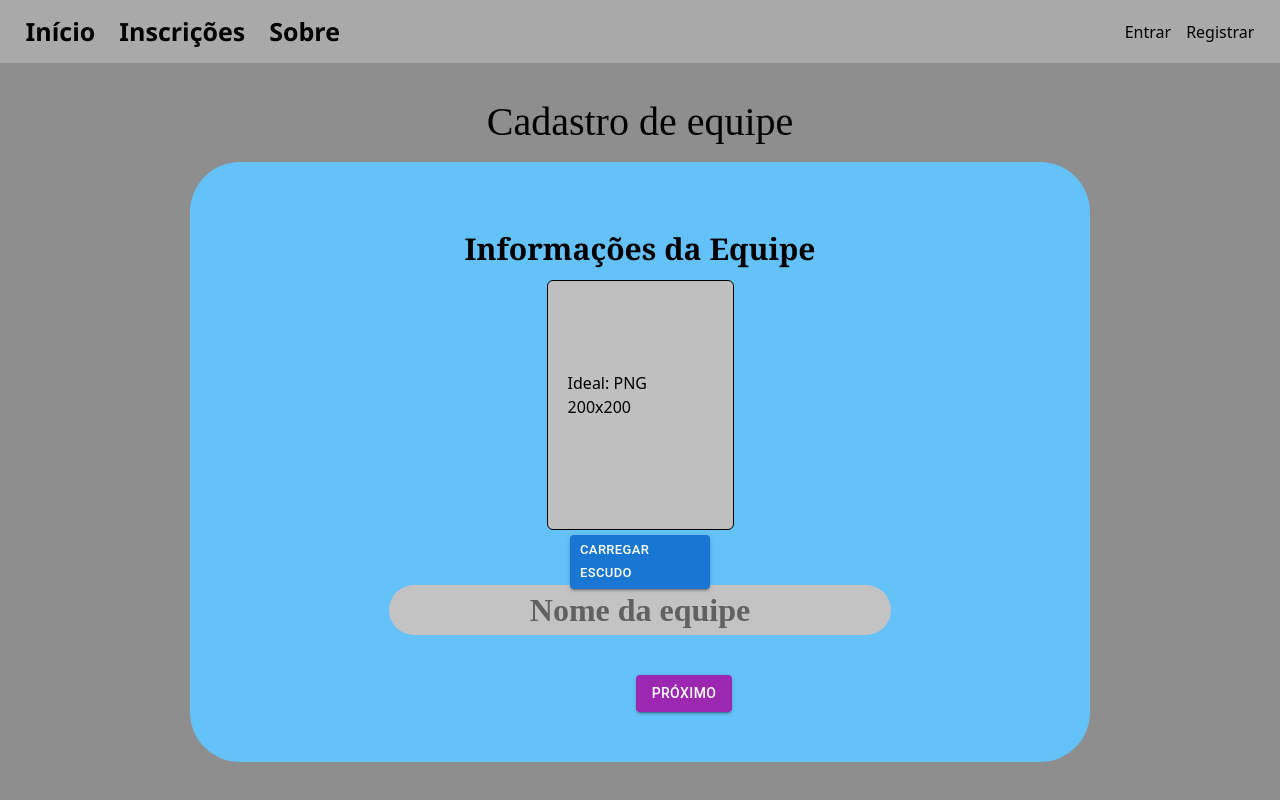
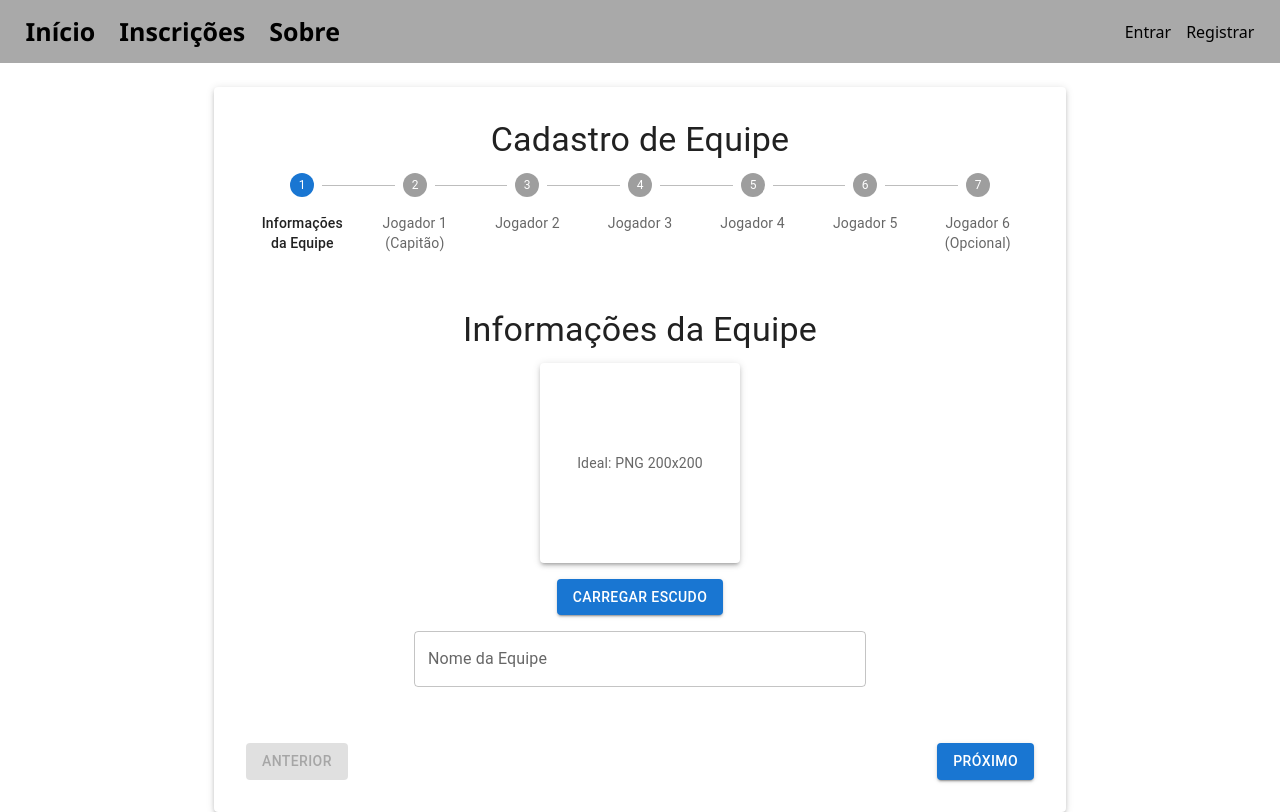
Before and after one commit to gbrlmzl/site-rinha-v1, a Next.js app: page /inscricoes in a window 1280 px wide. Built offline with nearby package versions, Linux system fonts and the light colour scheme.

Commit message:
Atualização do formulário

```diff
--- /dev/null
+++ b/src/assets/icons/icons.js
@@ -0,0 +1,6 @@
+export const TopIcon = "./Position-Top.png";
+export const JungleIcon = "./Position-Jungle.png";
+export const MidIcon = "./Position-Mid.png";
+export const ADCIcon = "./Position-Bot.png";
+export const SupportIcon = "./Position-Support.png";
+export const DefaultIconPosition = "./DefaultIcon.svg";
--- a/src/components/CadastroDeEquipes/CadastroEquipes.jsx
+++ b/src/components/CadastroDeEquipes/CadastroEquipes.jsx
@@ -1,183 +1,113 @@
-"use client"
-import { useState } from "react";
+"use client";
+import { Box, Button, Container, Paper, Stepper, Step, StepLabel, Typography, Snackbar } from "@mui/material";
 import EquipeInfo from "./EquipeInfo";
 import JogadorInfo from "./JogadorInfo";
-import { inicialEquipe, inicialJogadores } from "./teamData.js";
+import { useCadastroEquipe } from "./useCadastroEquipe";
+import { useState } from "react";
+
+const steps = ["Informações da Equipe", "Jogador 1 (Capitão)", "Jogador 2", "Jogador 3", "Jogador 4", "Jogador 5", "Jogador 6 (Opcional)"];
+
+function CadastroEquipes() {
+  const {
+    currentStep,
+    setCurrentStep,
+    imagePreview,
+    defaultPosicaoIcon,
+    equipe,
+    jogadores,
+    handleEquipeDataChange,
+    handleJogadoresDataChange,
+    handleImagePreviewChange,
+    handlePosicaoIconChange,
+  } = useCadastroEquipe();
 
 
-import TopIcon from "../../assets/icons/Position-Top.png";
-import JungleIcon from "../../assets/icons/Position-Jungle.png";
-import MidIcon from "../../assets/icons/Position-Mid.png";
-import ADCIcon from "../../assets/icons/Position-Bot.png";
-import SupportIcon from "../../assets/icons/Position-Support.png";
-import DefaultIconPosition from "../../assets/icons/DefaultIcon.svg";
+  const handleNext = () => setCurrentStep((prev) => prev + 1);
+  const handlePrevious = () => setCurrentStep((prev) => prev - 1);
+  const [snackbarOpen, setSnackbarOpen] = useState(false);
 
-import "../../styles/CadastroEquipes.css";
-import { Button } from "@mui/material";
-function CadastroEquipes() {
-  const[currentStep, setCurrentStep] = useState(0);
-  const [imagePreview, setImagePreview] = useState("Ideal: PNG 200x200");
-  const [defaultPosicaoIcon, setDefaultPosicaoIcon] = useState([
-    DefaultIconPosition, // Jogador 1
-    DefaultIconPosition, // Jogador 2
-    DefaultIconPosition, // Jogador 3
-    DefaultIconPosition, // Jogador 4
-    DefaultIconPosition, // Jogador 5
-    DefaultIconPosition, // Jogador 6 (opcional)
-  ]);
+  const enviarDadosParaAPI = async () => {
+    try {
+      const response = await fetch("ENDEREÇO_DA_API_AQUI", {
+        method: "PUT",
+        headers: { "Content-Type": "application/json" },
+        body: JSON.stringify({ equipe, jogadores }),
+      });
 
-  const [equipe, setEquipe] = useState(inicialEquipe);
-  const [jogadores, setJogadores] = useState(inicialJogadores);
-
-
-  const handleEquipeDataChange = (data) => {
-    setEquipe((prevData) => ({
-      ...prevData,
-      ...data,
-    }));
-  }
-  const handleImagePreviewChange = (file) => {
-    const reader = new FileReader();
-    if (file) {
-      reader.onloadend = () => {
-        setImagePreview(<img src={reader.result} alt="Escudo da equipe" />);
-      };
-      reader.readAsDataURL(file);
-    }
-  }
-  const handlePosicaoIconChange = (value, jogadorIndex) => {
-    const posicoesMap = {
-      "Top": TopIcon,
-      "Selva": JungleIcon,
-      "Meio": MidIcon,
-      "Atirador": ADCIcon,
-      "Suporte": SupportIcon
-    };
-
-    if (posicoesMap[value]) {
-      setDefaultPosicaoIcon((prevIcons) => {
-        const newIcons = [...prevIcons];
-        newIcons[jogadorIndex] = posicoesMap[value]; // Atualiza o ícone do jogador específico
-        return newIcons;
-      });
-    } else {
-      console.warn(`Posição inválida: ${value}`);
+      if (response.ok) {
+        setSnackbarOpen(true);
+      } else {
+        console.error("Erro ao enviar:", response.statusText);
+      }
+    } catch (error) {
+      console.error("Erro:", error);
     }
   };
 
+  return (
+    <Container maxWidth="md">
+      <Paper elevation={3} sx={{ p: 4, mt: 3 }}>
+        <Typography variant="h4" gutterBottom align="center">
+          Cadastro de Equipe
+        </Typography>
 
-  const handleJogadoresDataChange = (data) => {
-    setJogadores((prevData) => {
-      const newJogadores = [...prevData];
-      newJogadores[data.id] = data;
-      return newJogadores;
-    });
-  }
+        {/* Stepper para indicar progresso */}
+        <Stepper activeStep={currentStep} alternativeLabel>
+          {steps.map((label, index) => (
+            <Step key={index}>
+              <StepLabel>{label}</StepLabel>
+            </Step>
+          ))}
+        </Stepper>
 
+        {/* Conteúdo do formulário */}
+        <Box sx={{ my: 4 }}>
+          {currentStep === 0 ? (
+            <EquipeInfo
+              formTitle="Informações da Equipe"
+              data={equipe}
+              onChange={handleEquipeDataChange}
+              escudoPreview={imagePreview}
+              onImageChange={handleImagePreviewChange}
+            />
+          ) : (
+            <JogadorInfo
+              formTitle={steps[currentStep]}
+              data={jogadores[currentStep - 1]}
+              onChange={handleJogadoresDataChange}
+              posicaoIcon={defaultPosicaoIcon[currentStep - 1]}
+              onPosicaoChange={(value) => handlePosicaoIconChange(value, currentStep - 1)}
+            />
+          )}
+        </Box>
 
-  const handleNext = () => {
-    setCurrentStep((prevStep) => prevStep + 1);
-  };
+        {/* Botões de navegação */}
+        <Box sx={{ display: "flex", justifyContent: "space-between", mt: 3 }}>
+          <Button variant="contained" color="secondary" disabled={currentStep === 0} onClick={handlePrevious}>
+            Anterior
+          </Button>
 
-  const handlePrevious = () => {
-    setCurrentStep((prevStep) => prevStep -1);
-  };
+          {currentStep < steps.length - 1 ? (
+            <Button variant="contained" color="primary" onClick={handleNext}>
+              Próximo
+            </Button>
+          ) : (
+            <Button variant="contained" color="success" onClick={enviarDadosParaAPI}>
+              Pagamento
+            </Button>
+          )}
+        </Box>
+      </Paper>
 
-  const renderStep = () => {
-    if(currentStep === 0){
-      return <EquipeInfo formTitle = "Informações da Equipe" data ={equipe} onChange={(data) => handleEquipeDataChange(data)} escudoPreview = {imagePreview} onImageChange = {(file) => handleImagePreviewChange(file)} />;
-    }else if(currentStep === 1){
-      return <JogadorInfo formTitle = {`Jogador ${currentStep} (Capitão)`} data ={jogadores[currentStep - 1]} onChange={(data) => handleJogadoresDataChange(data)} posicaoIcon={defaultPosicaoIcon[currentStep - 1]} onPosicaoChange={(value) => handlePosicaoIconChange(value, currentStep - 1)} />;
-    }else if(currentStep > 1 && currentStep < 6){
-      return <JogadorInfo formTitle = {`Jogador ${currentStep}`} data ={jogadores[currentStep - 1]} onChange={(data) => handleJogadoresDataChange(data)} posicaoIcon={defaultPosicaoIcon[currentStep - 1]} onPosicaoChange={(value) => handlePosicaoIconChange(value, currentStep - 1)}/>;
-    }
-    else if(currentStep === 6){
-      return <JogadorInfo formTitle = {`Jogador ${currentStep} (Opcional)`} data ={jogadores[currentStep - 1]} onChange={(data) => handleJogadoresDataChange(data)} posicaoIcon={defaultPosicaoIcon[currentStep - 1]} onPosicaoChange={(value) => handlePosicaoIconChange(value, currentStep - 1)}/>;
-    }
-    else{
-      return;
-    }
-  }
-
-
-
-  const renderNavbarStep = ()  => {
-    if(currentStep === 0){
-      return <div><p></p></div>
-    }
-    else if(currentStep > 0 && currentStep < 7){
-      return <div></div>
-    }
-    else{
-      return <div><button onClick={enviarDadosParaAPI}>Pagamento</button></div>
-    }
-
-
-  }
-
-
-  const enviarDadosParaAPI = async () => {
-    // Dados que serão enviados
-    const dados = {
-        equipe: equipe, // Objeto da equipe
-        jogadores: jogadores, // Array de jogadores
-    };
-
-    try {
-        // Faz a requisição POST
-        const response = await fetch("ENDEREÇO_DA_API_AQUI", {
-            method: "PUT", // Método HTTP
-            headers: {
-                "Content-Type": "application/json", // Define o tipo de conteúdo como JSON
-            },
-            body: JSON.stringify(dados), // Converte o objeto para JSON
-        });
-
-        // Verifica se a requisição foi bem-sucedida
-        if (response.ok) {
-            const respostaJson = await response.json(); // Converte a resposta para JSON
-            console.log("Dados enviados com sucesso:", respostaJson);
-        } else {
-            console.error("Erro ao enviar os dados:", response.status, response.statusText);
-        }
-    } catch (error) {
-        console.error("Erro na requisição:", error);
-    }
-};
-
-
-
-
-  return (
-        <div className="main-content">
-            <div className="titulo">
-              <h1>Cadastro de equipe</h1>
-            </div>
-            <div className="submit-screen">
-              {renderStep()}
-            <div className="submit-screen__navigation flex flex-row gap-11">
-                  <div className="submit-screen__navigation-button">
-                      {currentStep > 0 && (
-                          <Button variant="contained" color= "primary" onClick={handlePrevious}>Anterior</Button>
-                      )}
-                  </div>
-                  <div>{renderNavbarStep()}
-
-                  </div>
-                  <div className="submit-screen__navigation-button">
-                      {currentStep < 7 && (
-                          <Button variant="contained" color="secondary" onClick={handleNext}>Próximo</Button>
-                        )}
-                  </div>
-            </div>
-
-
-
-            </div>
-
-        </div>
+      {/* Snackbar para feedback */}
+      <Snackbar
+        open={snackbarOpen}
+        autoHideDuration={3000}
+        onClose={() => setSnackbarOpen(false)}
+        message="Cadastro realizado com sucesso!"
+      />
+    </Container>
   );
 }
 
-
 export default CadastroEquipes;
--- a/src/components/CadastroDeEquipes/EquipeInfo.jsx
+++ b/src/components/CadastroDeEquipes/EquipeInfo.jsx
@@ -1,4 +1,4 @@
-"use client"
+/*"use client"
 import { Button } from "@mui/material";
 import "../../styles/EquipeInfo.css";
 import { CloudUpload, UploadFile } from "@mui/icons-material";
@@ -53,7 +53,7 @@ function EquipeInfo({formTitle, data, onChange, onImageChange, escudoPreview}){
             <div className="team-shield__upload">
                 {/*<label htmlFor="file-upload" className="custom-file-upload">Carregar escudo </label>
                 <input id="file-upload" type="file" accept="image/*" onChange={handleImageUpload} className="hidden"/>
-                 */}
+                 *//*}
                  <Button component="label" role={undefined} variant="contained" tabIndex={-1} size="small" color="primary">
                  Carregar escudo
                  <VisuallyHiddenInput type= "file" accept="image/*" onChange={handleImageUpload}/>
@@ -71,3 +71,85 @@ function EquipeInfo({formTitle, data, onChange, onImageChange, escudoPreview}){
 
 }
 export default EquipeInfo
+*/
+
+"use client";
+import { useState } from "react";
+import { Box, Button, TextField, Typography, Grid, Card, CardMedia } from "@mui/material";
+import { CloudUpload } from "@mui/icons-material";
+import { styled } from "@mui/system";
+
+function EquipeInfo({ formTitle, data, onChange, onImageChange, escudoPreview}) {
+
+
+  const handleImageUpload = (event) => {
+    if (!event?.target?.files) return;
+
+    const file = event.target.files[0];
+    if (file) {
+    onImageChange(file); // Chama a função para lidar com a mudança de imagem
+  };
+}
+
+  const handleEquipeChange = (event) => {
+    const { name, value } = event.target;
+    onChange({ ...data, [name]: value });
+  };
+
+  const VisuallyHiddenInput = styled("input")({
+    clip: "rect(0 0 0 0)",
+    clipPath: "inset(50%)",
+    height: 1,
+    overflow: "hidden",
+    position: "absolute",
+    bottom: 0,
+    left: 0,
+    whiteSpace: "nowrap",
+    width: 1,
+  });
+
+  return (
+    <Box sx={{ maxWidth: 500, mx: "auto", p: 3 }}>
+      <Typography variant="h4" gutterBottom align="center">
+        {formTitle}
+      </Typography>
+
+      <Grid container spacing={2} justifyContent="center" flexDirection={"column"}>
+        {/* Escudo da equipe */}
+        <Grid item xs={12} display="flex" justifyContent="center">
+          <Card sx={{ width: 200, height: 200, display: "flex", justifyContent: "center", alignItems: "center", boxShadow: 3 }}>
+            {escudoPreview ? (
+              <CardMedia component="img" image={escudoPreview} alt="Escudo da equipe" sx={{ width: "100%", height: "100%", objectFit: "contain" }} />
+            ) : (
+              <Typography variant="body2" color="textSecondary" align="center" >
+                Ideal: PNG 200x200
+              </Typography>
+            )}
+          </Card>
+        </Grid>
+
+        {/* Botão de Upload */}
+        <Grid item xs={12} display="flex" justifyContent="center">
+          <Button component="label" variant="contained" /*startIcon={<CloudUpload />}*/color="primary">
+            Carregar Escudo
+            <VisuallyHiddenInput type="file" accept="image/*" onChange={handleImageUpload} />
+          </Button>
+        </Grid>
+
+        {/* Input do Nome da Equipe */}
+        <Grid item xs={12}>
+          <TextField
+            fullWidth
+            label="Nome da Equipe"
+            variant="outlined"
+            name="nomeEquipe"
+            value={data.nomeEquipe}
+            onChange={handleEquipeChange}
+          />
+        </Grid>
+      </Grid>
+    </Box>
+  );
+}
+
+export default EquipeInfo;
--- a/src/components/CadastroDeEquipes/EscolhaPosicao.jsx
+++ b/src/components/CadastroDeEquipes/EscolhaPosicao.jsx
@@ -6,8 +6,7 @@ import JungleIcon from "../../assets/icons/Position-Jungle.png";
 import MidIcon from "../../assets/icons/Position-Mid.png";
 import ADCIcon from "../../assets/icons/Position-Bot.png";
 import SupportIcon from "../../assets/icons/Position-Support.png";
-import ControlCameraIcon from "@mui/icons-material/ControlCamera"; // Ícone padrão para abrir o menu
-import Grow from "@mui/material/Grow";
+
 
 function EscolhaPosicao({onChange, defaultIcon}) {
   const [anchorEl, setAnchorEl] = useState(null);
--- a/src/components/CadastroDeEquipes/useCadastroEquipe.jsx
+++ b/src/components/CadastroDeEquipes/useCadastroEquipe.jsx
@@ -1,10 +1,16 @@
 import { useState } from "react";
 import { inicialEquipe, inicialJogadores } from "./teamData.js";
-import { TopIcon, JungleIcon, MidIcon, ADCIcon, SupportIcon, DefaultIconPosition } from "./icons.js"; // Centralizar ícones
+//import { TopIcon, JungleIcon, MidIcon, ADCIcon, SupportIcon, DefaultIconPosition } from "../../assets/icons/icons.js"; // Centralizar ícones
+import TopIcon from "../../assets/icons/Position-Top.png";
+import JungleIcon from "../../assets/icons/Position-Jungle.png";
+import MidIcon from "../../assets/icons/Position-Mid.png";
+import ADCIcon from "../../assets/icons/Position-Bot.png";
+import SupportIcon from "../../assets/icons/Position-Support.png";
+import DefaultIconPosition from "../../assets/icons/DefaultIcon.svg"; // Ícone padrão
 
 export const useCadastroEquipe = () => {
   const [currentStep, setCurrentStep] = useState(0);
-  const [imagePreview, setImagePreview] = useState("Ideal: PNG 200x200");
+  const [imagePreview, setImagePreview] = useState();
   const [defaultPosicaoIcon, setDefaultPosicaoIcon] = useState(Array(6).fill(DefaultIconPosition));
   const [equipe, setEquipe] = useState(inicialEquipe);
   const [jogadores, setJogadores] = useState(inicialJogadores);
@@ -22,11 +28,12 @@ export const useCadastroEquipe = () => {
   };
 
   const handleImagePreviewChange = (file) => {
-    const reader = new FileReader();
+    /*const reader = new FileReader();
     if (file) {
       reader.onloadend = () => setImagePreview(<img src={reader.result} alt="Escudo da equipe" />);
       reader.readAsDataURL(file);
-    }
+    }*/
+   setImagePreview(URL.createObjectURL(file)); // Atualiza o estado com a URL do arquivo
   };
 
   const handlePosicaoIconChange = (value, jogadorIndex) => {
```
Also changed, not shown: src/components/CadastroDeEquipes/JogadorInfo.jsx (+5 -4 lines), src/components/CadastroDeEquipes/teamData.js (+51 -9 lines).
